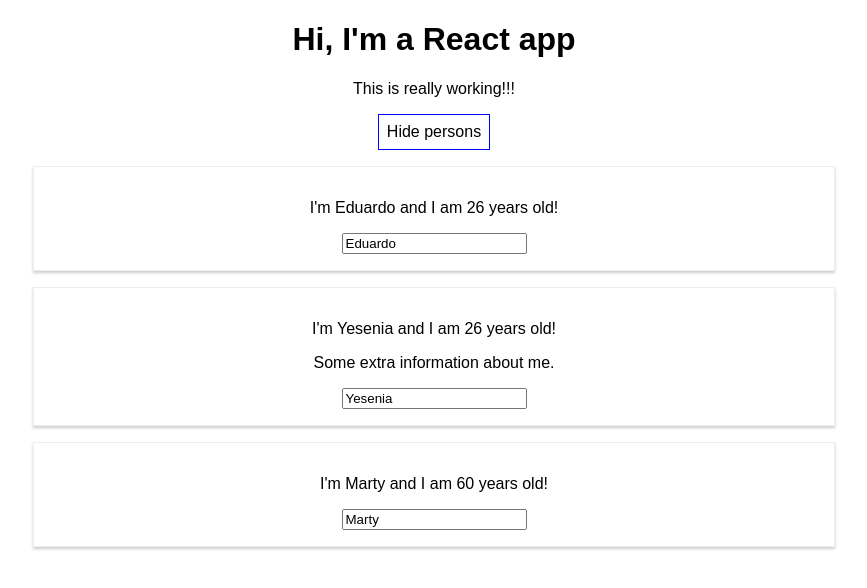
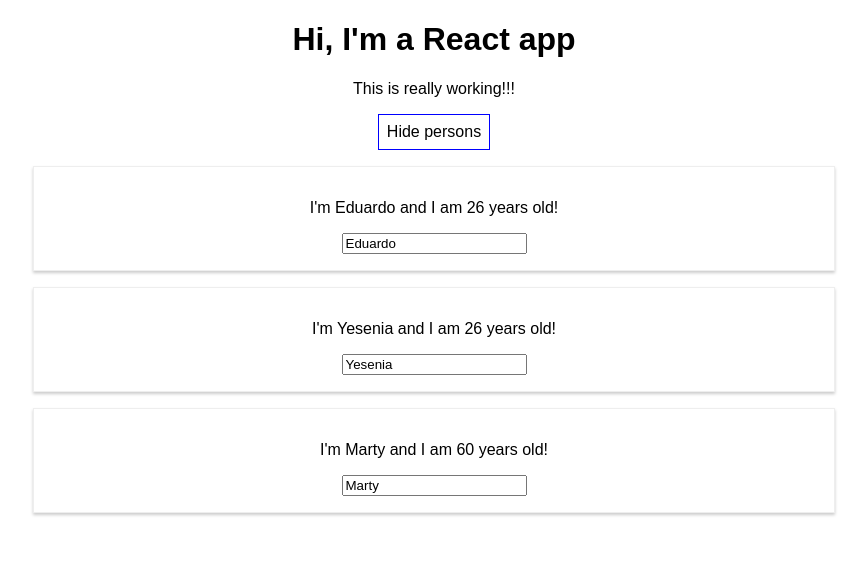
Before and after one commit to LaloCo/LearningReact, a React (Create React App) app: page / in a window 1280 px wide. Both pictures are taken after a click on the button "Show persons". Shown: the top 588 px of the page, without its empty margins (206-1073 px from the left). Built offline with nearby package versions, Linux system fonts and the light colour scheme.

Commit message:
List dinamically and delete

```diff
--- a/src/App.js
+++ b/src/App.js
@@ -46,14 +46,10 @@ const app = props => {
     setShowPersonsState({showPersons: !doesShow});
   }
 
-  const nameChangeHandler = event => {
-    setPersonsState({
-      persons: [
-        { name: event.target.value, age: 26 },
-        { name: 'Yesenia López', age: 26 },
-        { name: 'Marty', age: 60 }
-      ]
-    })
+  const deletePersonHandler = personIndex => {
+    const persons = [...personsState.persons];
+    persons.splice(personIndex, 1);
+    setPersonsState({persons: persons});
   }
 
   const style = {
@@ -69,16 +65,11 @@ const app = props => {
   if (showPersonsState.showPersons) {
     persons = (
       <div>
-        <Person name={personsState.persons[0].name}
-                age={personsState.persons[0].age}
-                changed={nameChangeHandler} />
-        <Person name={personsState.persons[1].name}
-                age={personsState.persons[1].age}
-                click={switchNameHandler.bind(this, 'Marty Cagan')} >
-                Some extra information about me.
-        </Person>
-        <Person name={personsState.persons[2].name}
-                age={personsState.persons[2].age} />
+        {personsState.persons.map((person, index) => {
+          return <Person name={person.name}
+                         age={person.age}
+                         click={() => deletePersonHandler(index)} />
+        })}
       </div>
     );
   }
```
